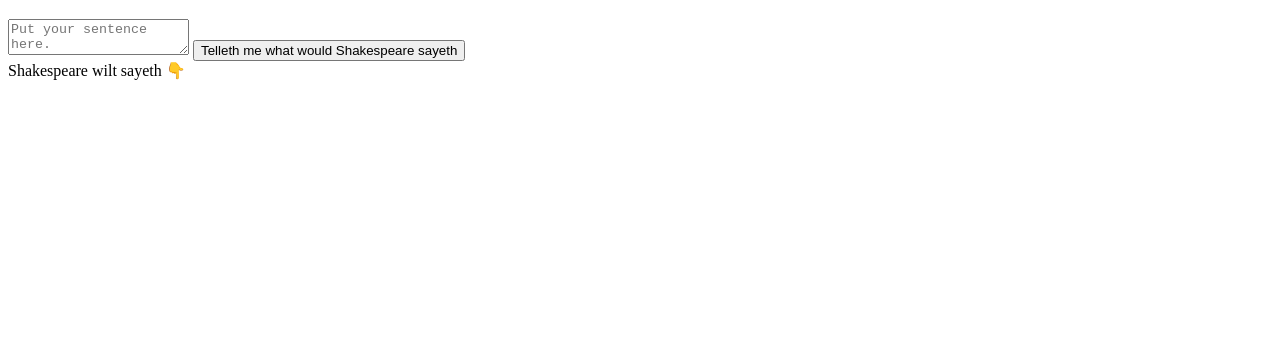
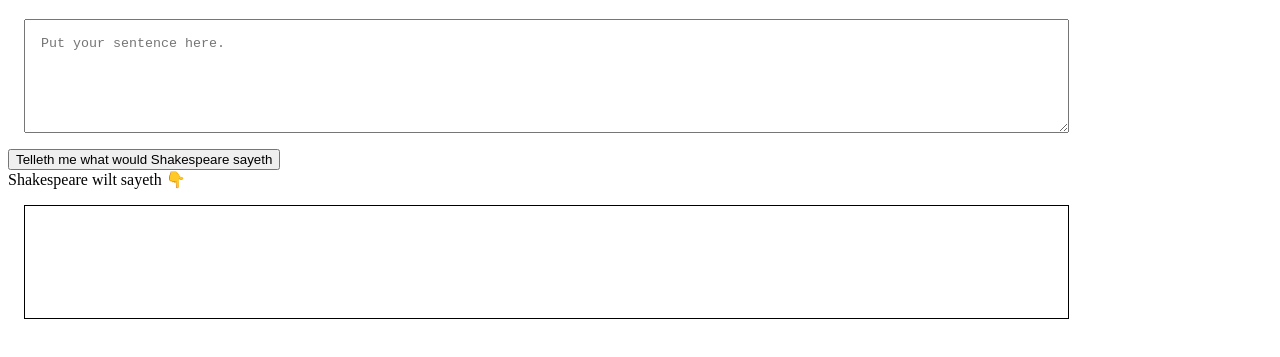
Before and after one commit to horsemaker/what-would-shakespeare-sayeth, a plain HTML site: page index.html in a window 1280 px wide. Shown: the part 61-418 px from the top of the page. Drawn offline with Linux system fonts and the light colour scheme.

Commit message:
adding styles

```diff
--- a/index.html
+++ b/index.html
@@ -5,6 +5,23 @@
     <meta http-equiv="X-UA-Compatible" content="IE=edge" />
     <meta name="viewport" content="width=device-width, initial-scale=1.0" />
     <title>what would shakespeare sayeth?</title>
+    <style>
+      textarea {
+        width: 80%;
+        height: 10vh;
+        display: block;
+        margin: 1rem;
+        padding: 1rem;
+      }
+
+      #output {
+        border: 1px solid black;
+        height: 10vh;
+        width: 80%;
+        margin: 1rem;
+        padding: 1rem;
+      }
+    </style>
   </head>
   <body>
     <h1>What would Shakespeare sayeth?</h1>
```
